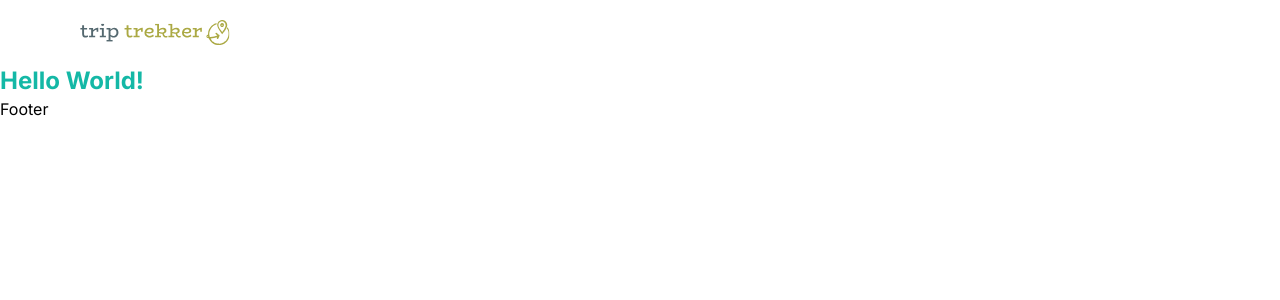
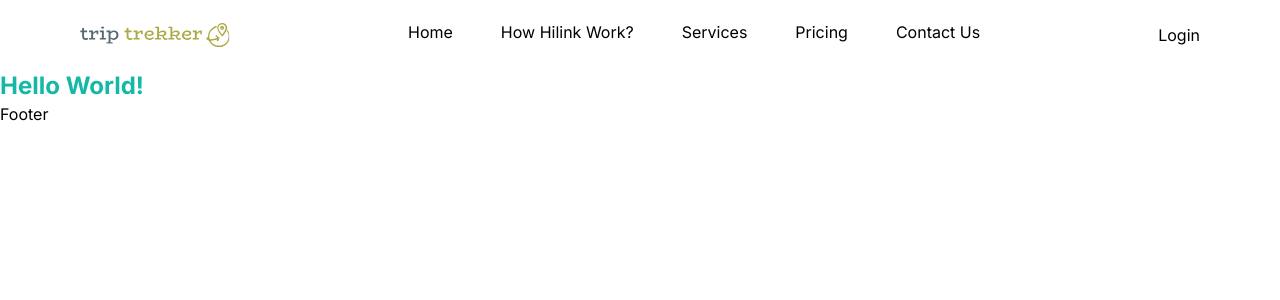
Before and after one commit to aminenurgynk/trip-trekker, a Next.js app: page / in a window 1280 px wide. Shown: the top 300 px of the page. Built offline with nearby package versions, Linux system fonts and the light colour scheme.

Commit message:
feat: navbar links almost done

```diff
--- a/components/Navbar.tsx
+++ b/components/Navbar.tsx
@@ -1,17 +1,34 @@
-import Image from "next/image"
-import Link from "next/link"
-
+import { NAV_LINKS } from "@/constants";
+import Image from "next/image";
+import Link from "next/link";
 
 const Navbar = () => {
   return (
     <nav className="flexBetween max-container padding-container relative z-30 py-5">
       <Link href="/">
-        <Image src="/trip-trekker-logo.svg" width={150} height={100} alt="logo" />
-        <ul className="hidden h-full gap-12 lg:flex">
-        </ul>
+        <Image
+          src="/trip-trekker-logo.svg"
+          width={150}
+          height={100}
+          alt="logo"
+        />
       </Link>
+      <ul className="hidden h-full gap-12 lg:flex">
+        {NAV_LINKS.map((link) => (
+          <Link
+            href={link.href}
+            key={link.key}
+            className="regular-16 text-gray- flexCenter cursor-pointer pb-1.5 transition-all hover:font-bold"
+          >
+            {link.label}
+          </Link>
+        ))}
+      </ul>
+      <div className="lg:flexCenter hidden">
+        <button>Login</button>
+      </div>
     </nav>
-  )
-}
+  );
+};
 
-export default Navbar
+export default Navbar;
```
